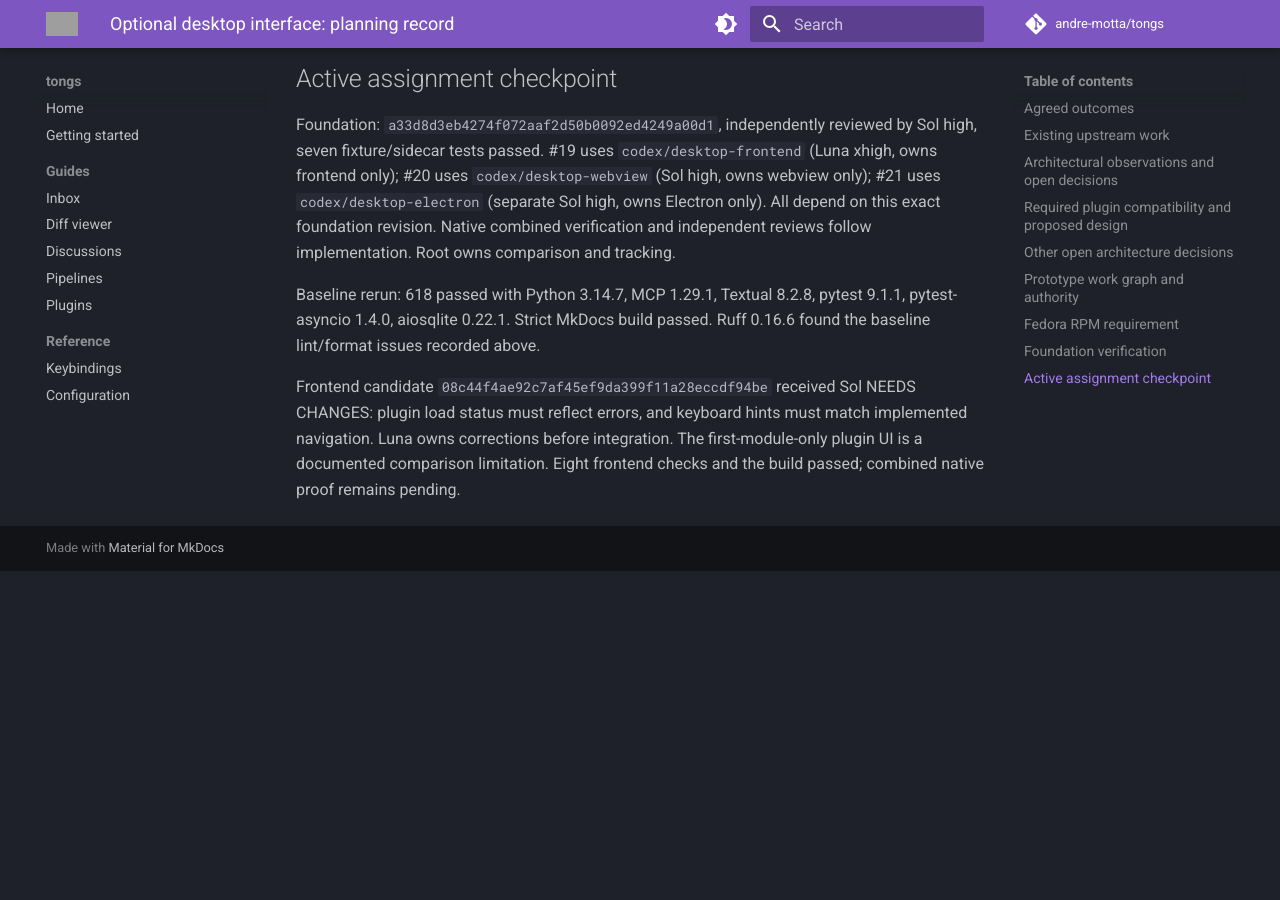
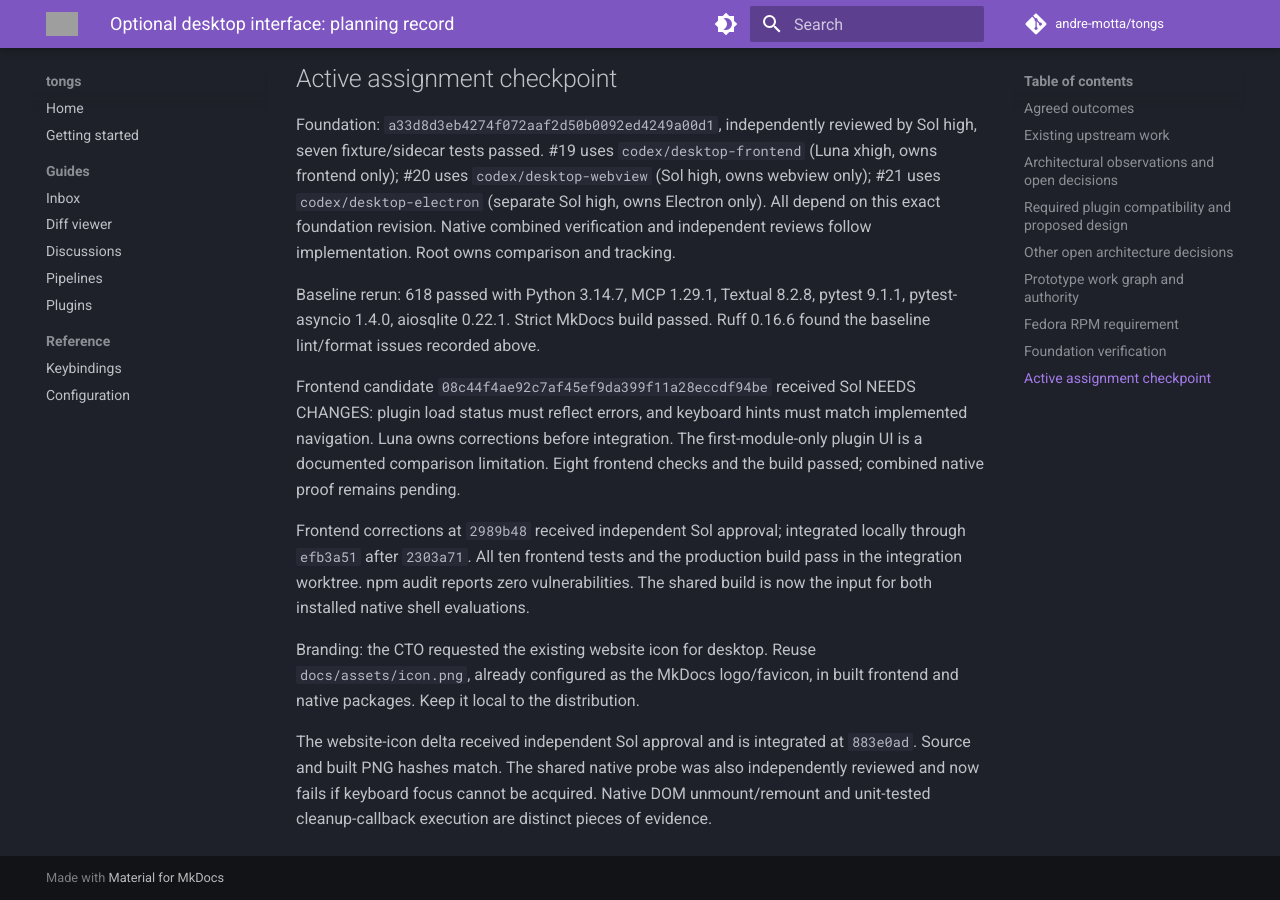
Before and after one commit to andre-motta/tongs, an MkDocs documentation site: the page built from docs/work/desktop.md, in a window 1280 px wide and 900 px high, scrolled down 3873 px. Built offline with MkDocs 1.6.1 and Material for MkDocs 9.7.7, drawn with Linux system fonts in a browser that asks for light colours; comment, search, counter and statistics services are not loaded; before the commit the page ends 4444 px from its top, so only the background shows below that; some of the changed text lies outside the part shown; grey boxes are pictures that could not be loaded.

Commit message:
Record reviewed frontend and native evidence assertions
Track icon integration and require successful keyboard focus in the native UI probe.

Co-Authored-By: Codex gpt-6-astra <noreply@openai.com>
Signed-off-by: Andre Lustosa <alustosa@redhat.com>

```diff
--- a/docs/work/desktop.md
+++ b/docs/work/desktop.md
@@ -93,7 +93,7 @@ remain to be designed after the shell comparison.
 | Issue | Owner | Depends on | Current state |
 | --- | --- | --- | --- |
 | [#18 Shared harness and plugin](https://github.com/andre-motta/tongs/issues/18) | Astra, independent Sol review | None | Locally integrated |
-| [#19 Common frontend](https://github.com/andre-motta/tongs/issues/19) | Luna xhigh, Sol review | #18 | Assigned |
+| [#19 Common frontend](https://github.com/andre-motta/tongs/issues/19) | Luna xhigh, Sol review | #18 | Locally integrated |
 | [#20 Python webview](https://github.com/andre-motta/tongs/issues/20) | Sol high, independent Sol review | #18 | Assigned |
 | [#21 Electron](https://github.com/andre-motta/tongs/issues/21) | Sol high, independent Sol review | #18 | Assigned |
 | [#22 Comparison and architecture](https://github.com/andre-motta/tongs/issues/22) | Astra with Sol assessment | #19, #20, #21 | Planned |
@@ -162,3 +162,18 @@ NEEDS CHANGES: plugin load status must reflect errors, and keyboard hints must
 match implemented navigation. Luna owns corrections before integration. The
 first-module-only plugin UI is a documented comparison limitation. Eight frontend
 checks and the build passed; combined native proof remains pending.
+
+Frontend corrections at `2989b48` received independent Sol approval; integrated
+locally through `efb3a51` after `2303a71`. All ten frontend tests and the production
+build pass in the integration worktree. npm audit reports zero vulnerabilities.
+The shared build is now the input for both installed native shell evaluations.
+
+Branding: the CTO requested the existing website icon for desktop. Reuse
+`docs/assets/icon.png`, already configured as the MkDocs logo/favicon, in built
+frontend and native packages. Keep it local to the distribution.
+
+The website-icon delta received independent Sol approval and is integrated at
+`883e0ad`. Source and built PNG hashes match. The shared native probe was also
+independently reviewed and now fails if keyboard focus cannot be acquired.
+Native DOM unmount/remount and unit-tested cleanup-callback execution are distinct
+pieces of evidence.
```
Also changed, not shown: 1 other file.
